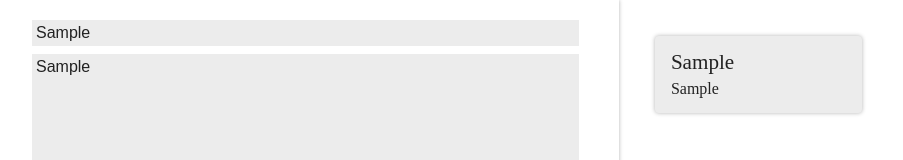
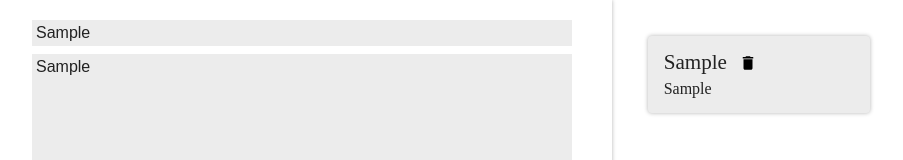
Before and after one commit to ferpavanello/notepad, a React (Create React App) app: page / in a window 1280 px wide. Both pictures are taken after typing "Sample", "Sample" into the empty fields and a click on the button "Insert Note". Shown: the top 160 px of the page, without its empty margins (8-911 px from the left). Built offline with nearby package versions, Linux system fonts and the light colour scheme.

Commit message:
Add deleteNote

```diff
--- a/src/App.js
+++ b/src/App.js
@@ -11,6 +11,7 @@ class App extends Component {
       notes: []
     }
   }
+
   createNote(title, text) {
     const newNote = { title, text }
     const newNoteList = [...this.state.notes, newNote]
@@ -18,11 +19,20 @@ class App extends Component {
     this.setState(newState)
   }
 
+  deleteNote (index) {
+    const notes = this.state.notes
+    notes.splice(index, 1)
+    this.setState({ notes })
+  }
+
   render() {
     return (
       <section className="conteudo">
         <RegistrationForm createNote={this.createNote.bind(this)} />
-        <NoteList notes={this.state.notes} />
+        <NoteList
+          notes={this.state.notes}
+          deleteNote={this.deleteNote.bind(this)}
+        />
       </section>
     )
   }
--- a/src/components/NoteCard/NoteCard.jsx
+++ b/src/components/NoteCard/NoteCard.jsx
@@ -1,12 +1,19 @@
 import React, { Component } from 'react'
 import './style.css'
+import { ReactComponent as DeleteSvg } from '../../assets/img/delete.svg'
 
 class NoteCard extends Component {
+  delete () {
+    const index = this.props.index
+    this.props.deleteNote(index)
+  }
+
   render() {
     return (
       <section className="note-card">
         <header className="note-card_header">
           <h3 className="note-card_title">{this.props.title}</h3>
+          <DeleteSvg onClick={this.delete.bind(this)} />
         </header>
         <p className="note-card_text">{this.props.text}</p>
       </section>
--- a/src/components/NoteList/NoteList.jsx
+++ b/src/components/NoteList/NoteList.jsx
@@ -12,7 +12,12 @@ class NoteList extends Component {
               className="note-list_item"
               key={index}
             >
-              <NoteCard title={note.title} text={note.text}/>
+              <NoteCard
+                index={index}
+                title={note.title}
+                text={note.text}
+                deleteNote={this.props.deleteNote}
+              />
             </li>
           )
         })}
```
Also changed, not shown: src/assets/img/delete.svg (added).
